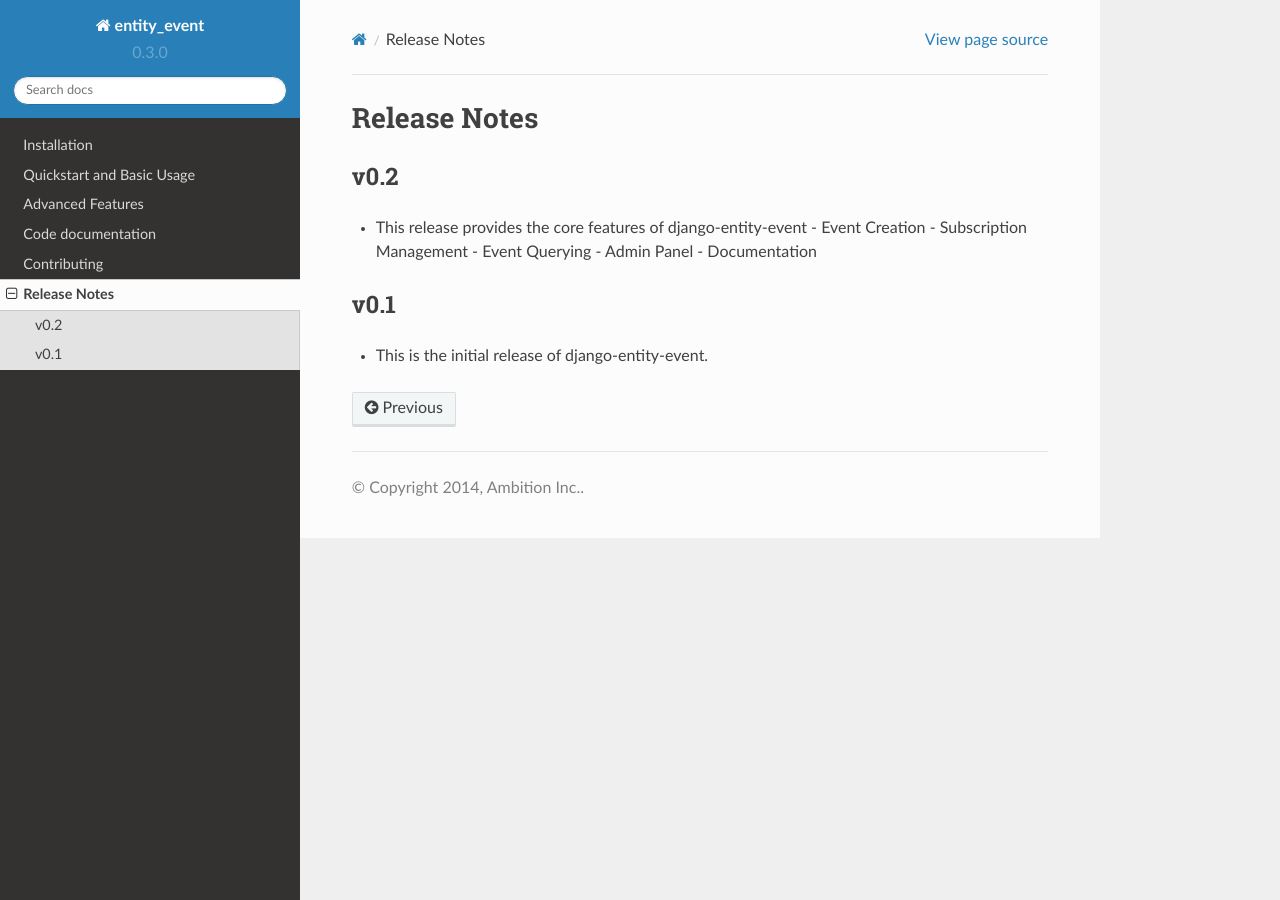
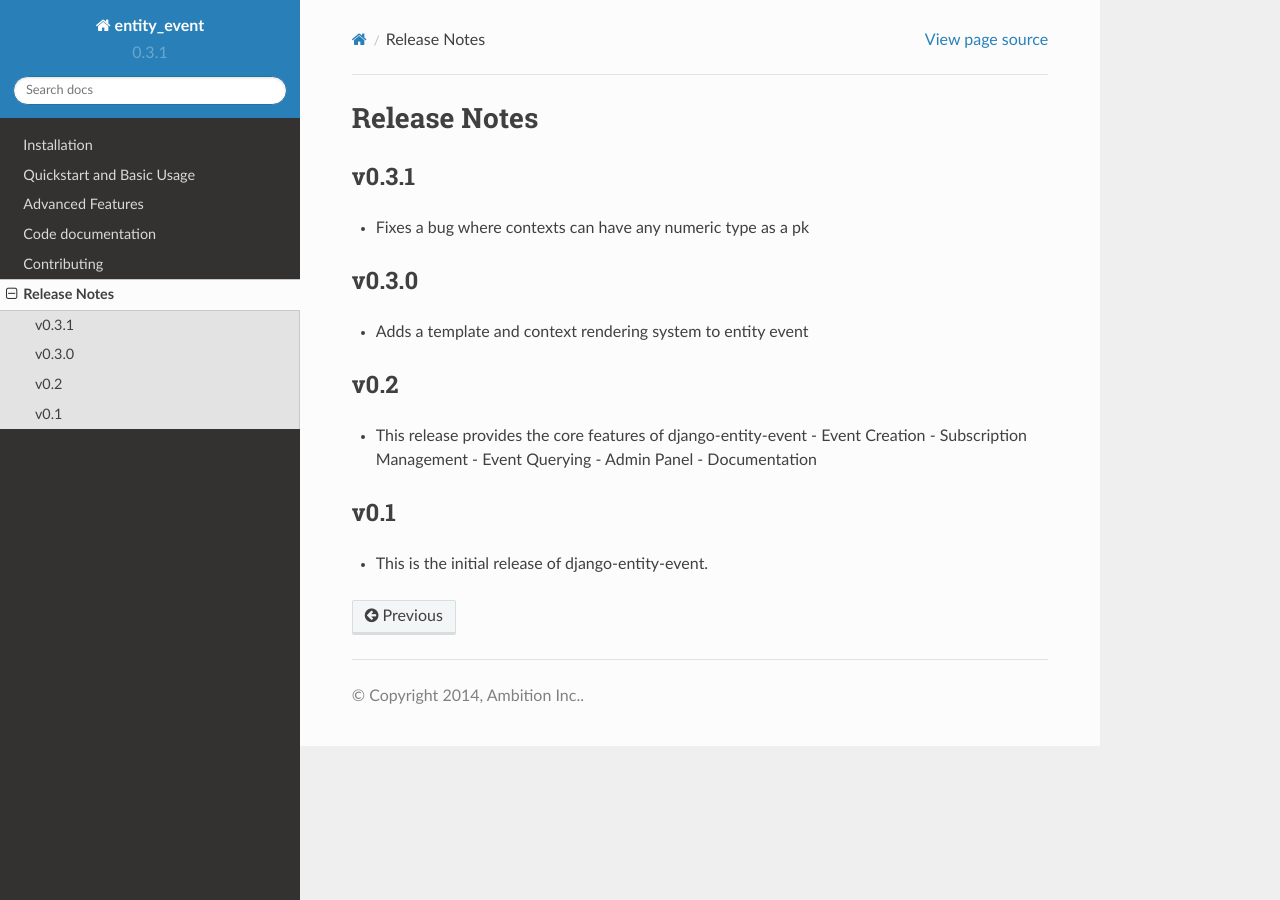
Before and after one commit to ambitioninc/django-entity-event, a Sphinx documentation site: the page built from docs/release_notes.rst, in a window 1280 px wide. Built offline with Sphinx 7.4.7 and the Read the Docs theme 2.0.0, drawn with Linux system fonts in a browser that asks for light colours.

Commit message:
Updated entity event so that contexts can have pks of any numerical type

```diff
--- a/docs/release_notes.rst
+++ b/docs/release_notes.rst
@@ -1,5 +1,15 @@
 Release Notes
 =============
+
+v0.3.1
+------
+
+* Fixes a bug where contexts can have any numeric type as a pk
+
+v0.3.0
+------
+
+* Adds a template and context rendering system to entity event
 
 v0.2
 ----
--- a/entity_event/version.py
+++ b/entity_event/version.py
@@ -1 +1 @@
-__version__ = '0.3.0'
+__version__ = '0.3.1'
```
Also changed, not shown: 1 other file.
